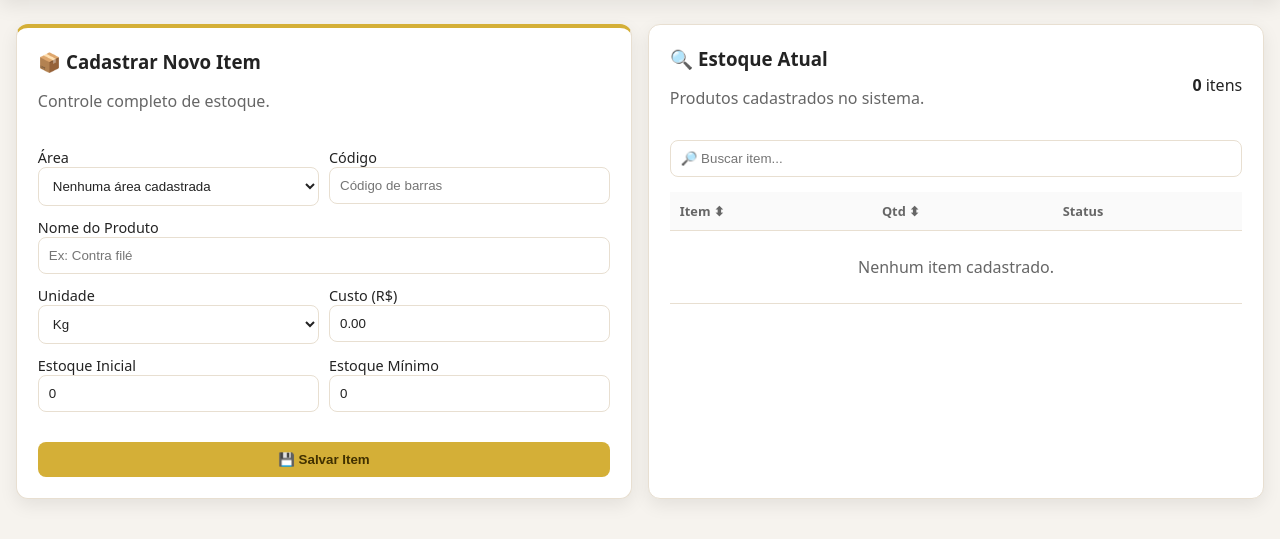
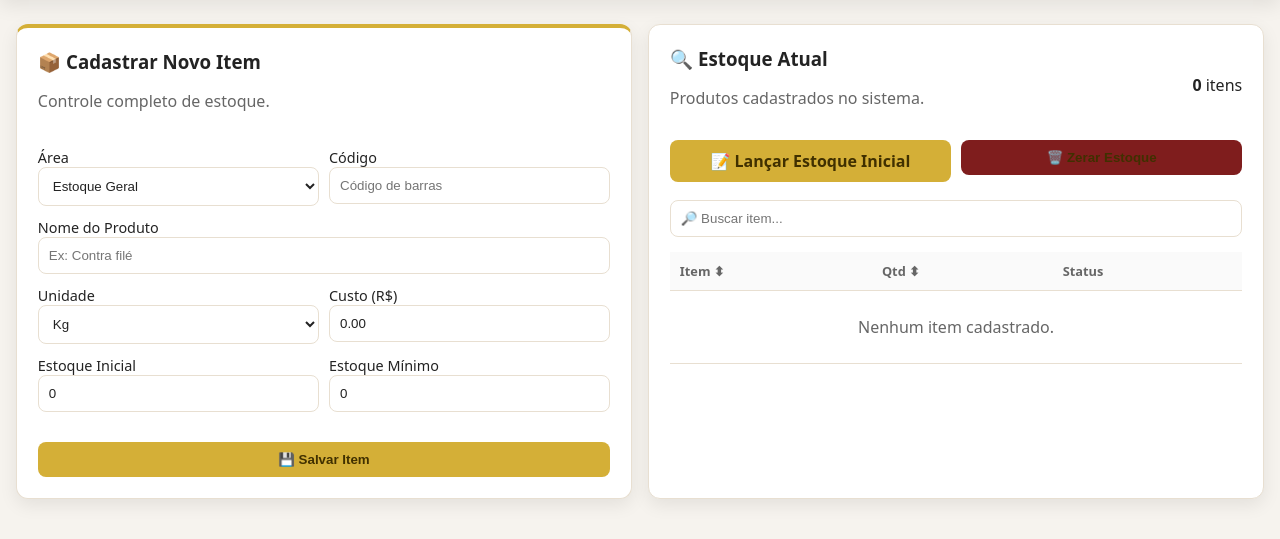
Before and after one commit to mattheuschaves2920-ops/boi-de-minas-sistema, a Flask app: page /itens in a window 1280 px wide. Shown: the part 110-649 px from the top of the page. Run offline with Flask 3, Linux system fonts and the light colour scheme; the visitor is signed in with stand-in values (Sample User, id 1); data that the repository does not hold is empty; some libraries are stand-ins or nearby versions.

Commit message:
Update item management HTML structure
Refactor form and add stock commands for admin users.

```diff
--- a/templates/itens.html
+++ b/templates/itens.html
@@ -29,9 +29,7 @@
                 </h3>
 
                 <p class="muted">
-
                     Controle completo de estoque.
-
                 </p>
 
             </div>
@@ -68,9 +66,10 @@
 
         <!-- FORM -->
 
-        <form method="POST">
-
-            <!-- CSRF -->
+        <form
+            method="POST"
+            action="{{ url_for('itens') }}"
+        >
 
             {% if csrf_token %}
 
@@ -106,19 +105,15 @@
                             {% for a in areas %}
 
                             <option value="{{ a }}">
-
                                 {{ a }}
-
                             </option>
 
                             {% endfor %}
 
                         {% else %}
 
-                            <option value="">
-
-                                Nenhuma área cadastrada
-
+                            <option value="Estoque Geral">
+                                Estoque Geral
                             </option>
 
                         {% endif %}
@@ -265,6 +260,7 @@
 
     </section>
 
+
     <!-- LISTA -->
 
     <section class="card">
@@ -287,9 +283,7 @@
                 </h3>
 
                 <p class="muted">
-
                     Produtos cadastrados no sistema.
-
                 </p>
 
             </div>
@@ -297,9 +291,7 @@
             <div>
 
                 <strong>
-
                     {{ itens|length if itens else 0 }}
-
                 </strong>
 
                 itens
@@ -308,23 +300,95 @@
 
         </div>
 
+
+        <!-- COMANDOS DE ESTOQUE -->
+
+        {% if current_user and current_user.role == "admin" %}
+
+        <div
+            style="
+                display:grid;
+                grid-template-columns:1fr 1fr;
+                gap:10px;
+                margin-bottom:18px;
+            "
+        >
+
+            <a
+                href="{{ url_for('estoque_inicial') }}"
+                class="btn"
+                style="
+                    text-decoration:none;
+                    text-align:center;
+                "
+            >
+
+                📝 Lançar Estoque Inicial
+
+            </a>
+
+
+            <form
+                method="POST"
+                action="{{ url_for('zerar_estoque') }}"
+                onsubmit="
+                    return confirm(
+                        'ATENÇÃO!\\n\\n' +
+                        'Isso irá colocar TODOS os produtos cadastrados em estoque ZERO.\\n\\n' +
+                        'Os produtos NÃO serão excluídos.\\n\\n' +
+                        'Depois você poderá lançar a contagem física no Estoque Inicial.\\n\\n' +
+                        'Deseja realmente continuar?'
+                    );
+                "
+                style="margin:0;"
+            >
+
+                {% if csrf_token %}
+
+                <input
+                    type="hidden"
+                    name="csrf_token"
+                    value="{{ csrf_token() }}"
+                >
+
+                {% endif %}
+
+                <button
+                    type="submit"
+                    class="btn"
+                    style="
+                        width:100%;
+                        background:#7f1d1d;
+                        border-color:#7f1d1d;
+                    "
+                >
+
+                    🗑️ Zerar Estoque
+
+                </button>
+
+            </form>
+
+        </div>
+
+        {% endif %}
+
+
         <!-- BUSCA -->
 
         <input
             type="text"
             id="busca"
-
             placeholder="🔎 Buscar item..."
-
             style="
                 width:100%;
                 padding:10px;
                 margin-bottom:15px;
-
                 border:1px solid var(--line);
                 border-radius:8px;
             "
         >
+
 
         <!-- TABELA -->
 
@@ -365,7 +429,6 @@
                         %}
 
                         <tr
-
                             style="
                                 {{ 'background:#fff5f5'
                                    if critico else '' }}
@@ -375,17 +438,13 @@
                             <td>
 
                                 <strong>
-
                                     {{ i.name or '—' }}
-
                                 </strong>
 
                                 <br>
 
                                 <small class="muted">
-
                                     {{ i.area or 'Sem área' }}
-
                                 </small>
 
                             </td>
@@ -393,9 +452,7 @@
                             <td>
 
                                 <strong>
-
                                     {{ i.stock or 0 }}
-
                                 </strong>
 
                                 {{ i.unit or '' }}
@@ -444,9 +501,7 @@
 
                         <td
                             colspan="3"
-
                             class="muted center"
-
                             style="padding:25px;"
                         >
 
@@ -468,11 +523,10 @@
 
 </div>
 
+
 <!-- SCRIPT -->
 
 <script>
-
-/* BUSCA */
 
 const busca =
     document.getElementById('busca');
@@ -508,7 +562,6 @@ if (busca) {
 
 }
 
-/* ORDENAÇÃO */
 
 function sortTable(col) {
 
```
